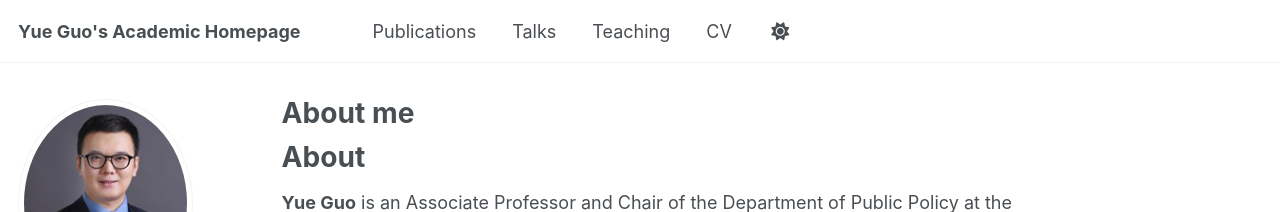
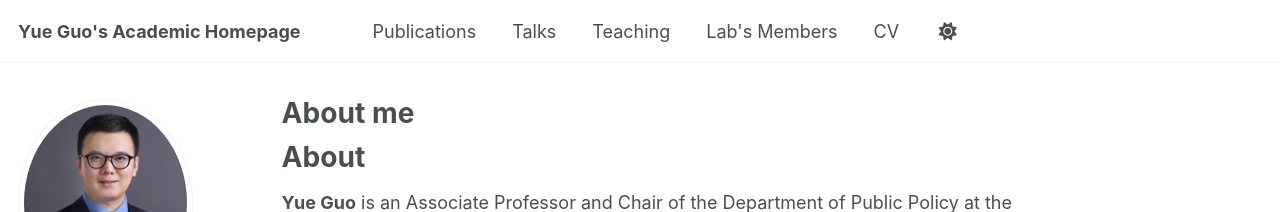
Before and after one commit to guoyue-policy/guoyue-policy.github.io, a Jekyll site: the page built from _pages/about.md, in a window 1280 px wide. Shown: the top 212 px of the page. Built offline with Jekyll 4.4.1, drawn with Linux system fonts in a browser that asks for light colours; some web fonts are replaced.

Commit message:
Update navigation.yml

```diff
--- a/_data/navigation.yml
+++ b/_data/navigation.yml
@@ -17,8 +17,8 @@ main:
   - title: "Teaching"
     url: /teaching/
 
-#  - title: "Portfolio"
-#    url: /portfolio/
+  - title: "Lab's Members"
+    url: /team/
 
 #  - title: "Blog Posts"
 #    url: /year-archive/
```
